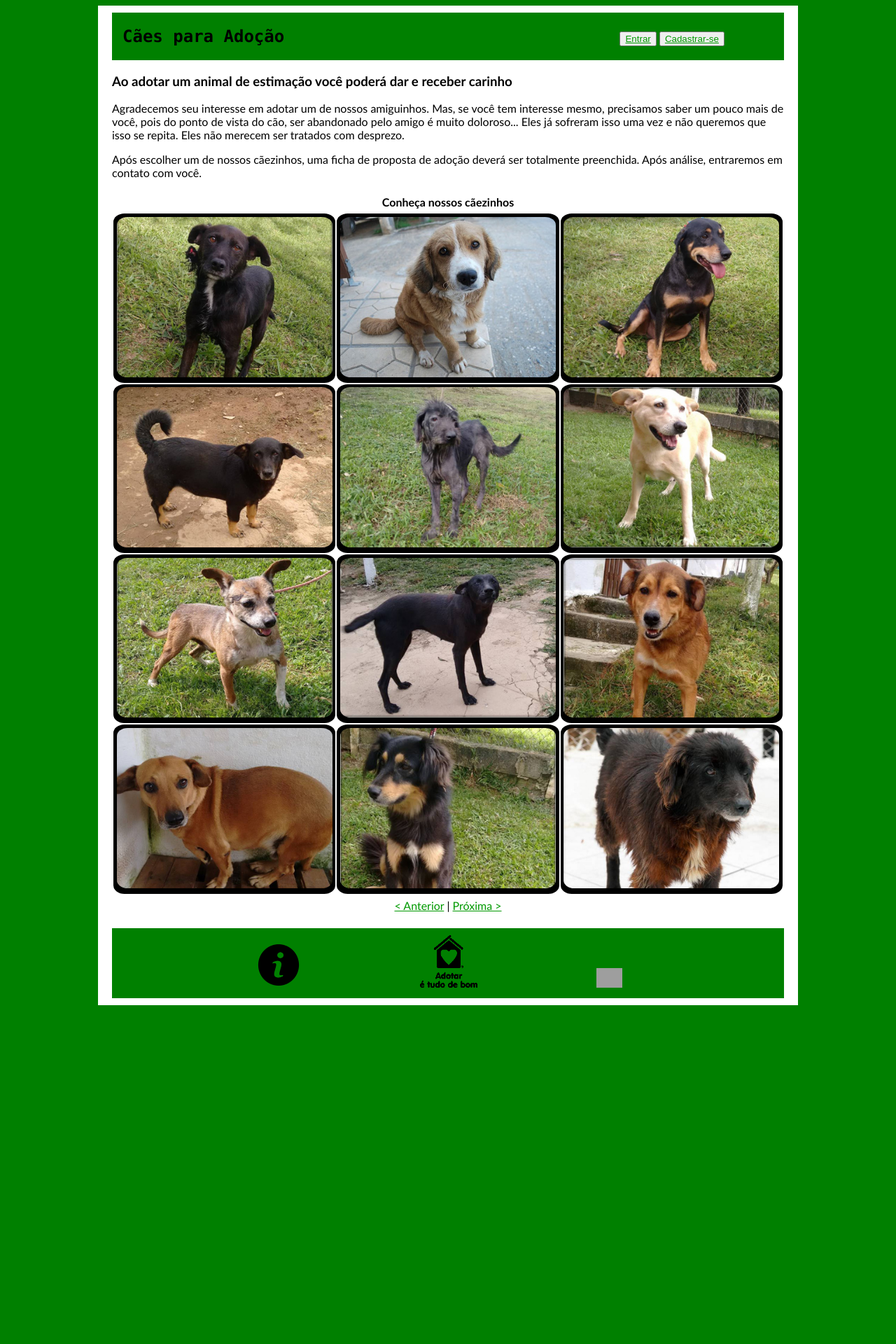
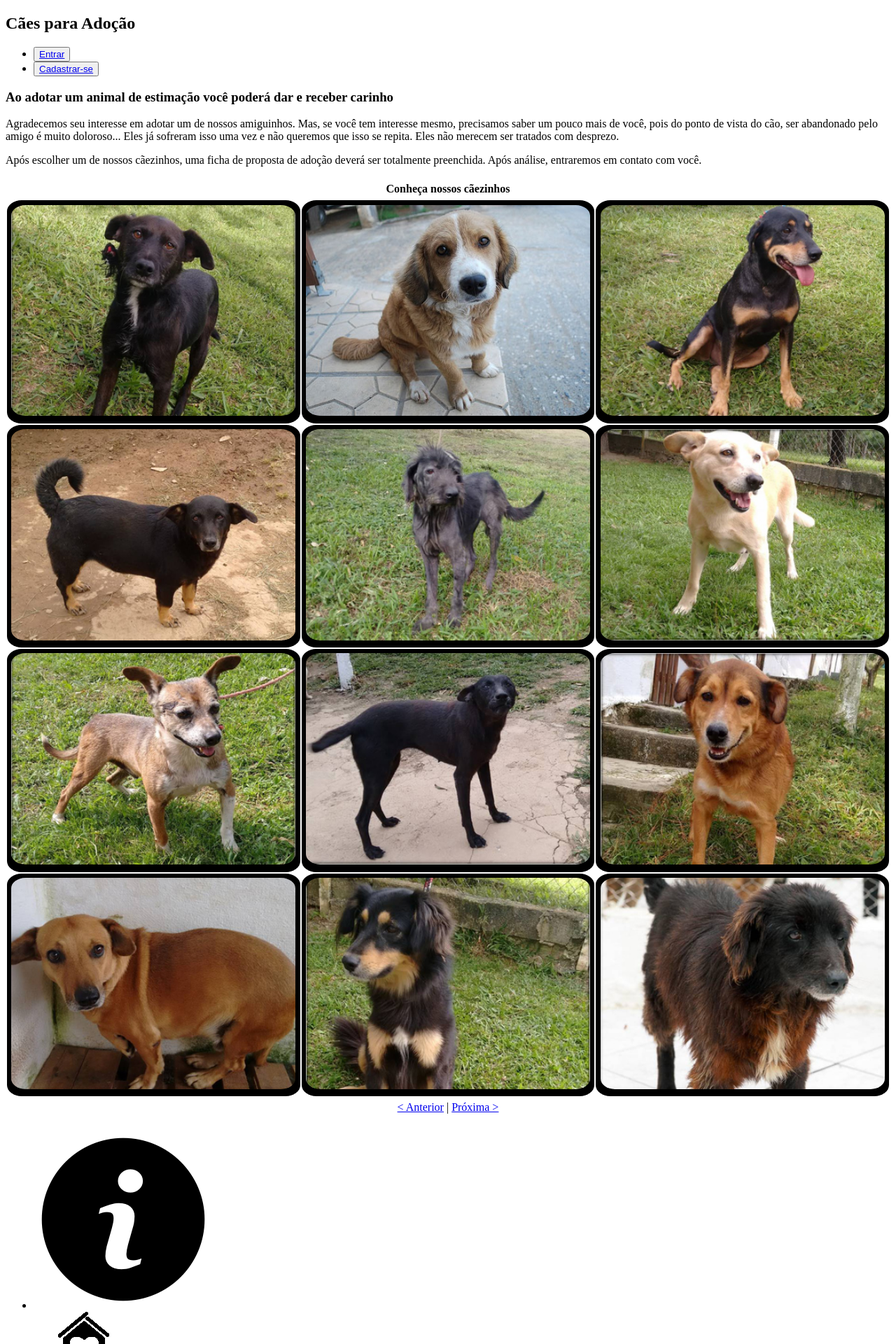
Before and after one commit to NelioCarneval/ProjetoFPIN20161, a PHP site: page /html/CaesParaAdocao.html in a window 1280 px wide. Shown: the top 1920 px of the page at 70% size. Before the commit the page ends 1436 px from the top, so only its background shows below. Run offline with PHP 8.4, Linux system fonts and the light colour scheme; grey boxes are pictures that could not be loaded.

Commit message:
Retirando Estilo Padrão de CaesParaAdocao.cs

```diff
--- a/css/CaesParaAdocao.css
+++ b/css/CaesParaAdocao.css
@@ -1,57 +1,3 @@
-body{
-	font-family: Trebuchet MS, Helvetica, Arial, sans-serif;
-	background-color: green;
-}
-
-/*link sem visita */
-a:link {
-    color: #090;
-}
-
-/* link visitado */
-a:visited {
-    color: purple;
-}
-
-/* mouse em cima do link */
-a:hover {
-    color: red;
-}
-
-/*link selecionado */
-a:active {
-    color: yellow;
-}
-
-#wrap{
-	width: 960px;
-	margin: auto;
-	background: white;
-	padding: 10px 20px;
-}
-header {
-	background-color: green;
-}
-header h2 {
-	font-family: Ubuntu, Consolas, Verdana;
-	display: inline-block;
-	clear: both;
-	padding-left: 15px;
-}
-header nav {
-	display: inline;
-	align-content: right;
-	padding-left: 37%;
-}
-header nav ul{
-	display: inline;
-	list-style: none;
-	padding: 0px 0px 0px 120px;
-}
-header nav ul li{
-	display: inline-block;
-}
-
 /* CONTENT */
 
 table{
@@ -82,34 +28,3 @@ td.itemLista img{
 	width: 100%;
 	border-radius: 5%;
 }
-
-/* FOOTER */
-
-footer {
-	height: 100px;
-	background-color: green;
-	display: block;
-	clear: both;
-}
-
-footer nav ul {
-	padding-top: 10px;
-}
-
-footer nav ul li{
-	list-style: none;
-	display: inline;
-	padding-left: 18%;
-}
-
-#about{
-	width: 7%;
-}
-
-#logoInferior{
-	width: 9%;
-}
-
-#local{
-	width: 4%;
-}
```
